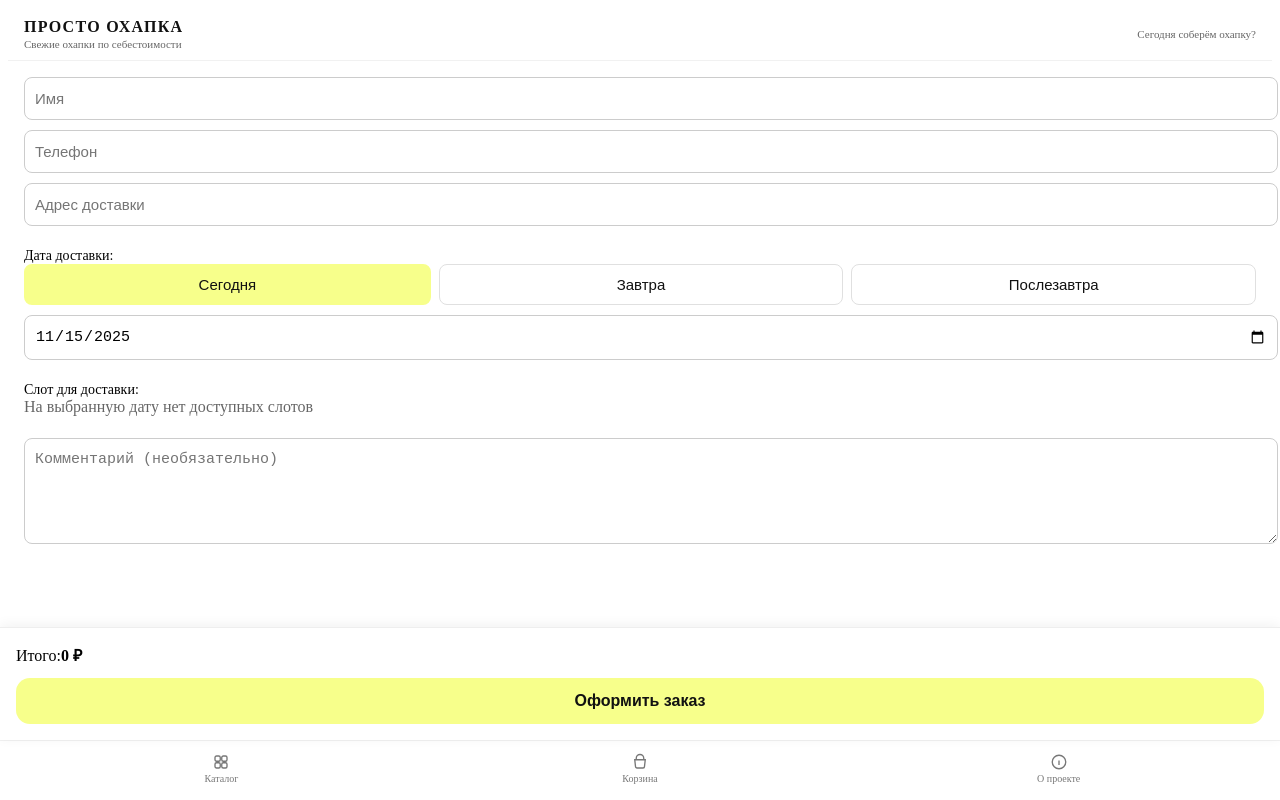
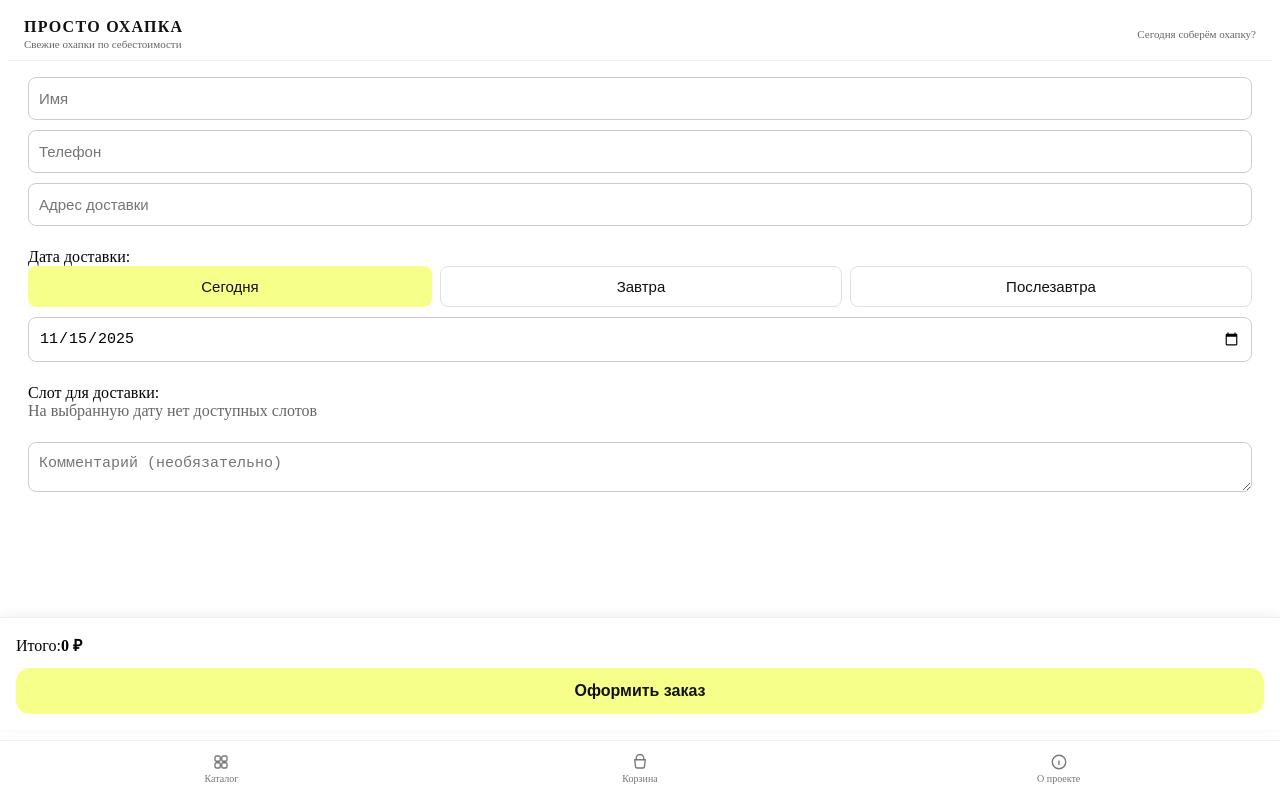
Before and after one commit to individd/ohapka-front-react, a React (Vite) app: page /checkout in a window 1280 px wide. Built offline with nearby package versions, Linux system fonts and the light colour scheme.

Commit message:
Новое оформление

```diff
--- a/src/pages/Checkout.jsx
+++ b/src/pages/Checkout.jsx
@@ -1,4 +1,3 @@
-
 import React, { useState, useEffect } from "react";
 import { useCart } from "../context/CartContext";
 import { useNavigate } from "react-router-dom";
@@ -56,6 +55,7 @@ export default function Checkout() {
 
   const [slots, setSlots] = useState([]);
   const [selectedSlot, setSelectedSlot] = useState(null);
+  const [isSubmitting, setIsSubmitting] = useState(false);
 
   // Фиксированные слоты
   const deliverySlots = [
@@ -109,14 +109,19 @@ export default function Checkout() {
     n.toLocaleString("ru-RU", { minimumFractionDigits: 0 });
 
   async function submitOrder() {
+    if (isSubmitting) return;
+    setIsSubmitting(true);
+
     // Защита от выбора прошедшей даты (например, если min обойти)
     if (date < today) {
       setDate(today);
       alert("Нельзя выбрать прошедшую дату доставки");
+      setIsSubmitting(false);
       return;
     }
     if (!name || !address || !date || !selectedSlot) {
       alert("Заполните все обязательные поля");
+      setIsSubmitting(false);
       return;
     }
 
@@ -130,6 +135,7 @@ export default function Checkout() {
 
     if (localPhone.length < 10) {
       alert("Введите корректный номер телефона");
+      setIsSubmitting(false);
       return;
     }
 
@@ -172,13 +178,22 @@ export default function Checkout() {
     } catch (e) {
       console.error(e);
       alert("Не удалось оформить заказ. Попробуйте позже.");
+    } finally {
+      setIsSubmitting(false);
     }
   }
 
   return (
-    <div style={{ paddingBottom: 130 }}>
-
-      <div style={{ padding: 16 }}>
+    <div
+      style={{
+        paddingLeft: "20px",
+        paddingRight: "20px",
+        paddingTop: "0px",
+        paddingBottom: "140px",
+        boxSizing: "border-box",
+      }}
+    >
+      <div style={{ paddingTop: 16 }}>
         {/* Имя */}
         <input
           type="text"
@@ -210,7 +225,7 @@ export default function Checkout() {
         />
 
         {/* Дата */}
-        <label style={{ fontSize: 14, marginTop: 12, display: "block" }}>
+        <label style={{ fontSize: 16, marginTop: 12, display: "block" }}>
           Дата доставки:
         </label>
         <div style={{ display: "flex", gap: 8, marginBottom: 10 }}>
@@ -280,7 +295,7 @@ export default function Checkout() {
         />
 
         {/* Слоты */}
-        <label style={{ fontSize: 14, marginTop: 12, display: "block" }}>
+        <label style={{ fontSize: 16, marginTop: 12, display: "block" }}>
           Слот для доставки:
         </label>
 
@@ -315,7 +330,7 @@ export default function Checkout() {
           placeholder="Комментарий (необязательно)"
           value={comment}
           onChange={(e) => setComment(e.target.value)}
-          style={{ ...inputStyle, height: 80, marginTop: 12 }}
+          style={{ ...inputStyle, height: 50, marginTop: 12 }}
         />
       </div>
 
@@ -326,8 +341,12 @@ export default function Checkout() {
           <b>{formatPrice(total)} ₽</b>
         </div>
 
-        <button className="checkout-button" onClick={submitOrder}>
-          Оформить заказ
+        <button
+          className="checkout-button"
+          onClick={submitOrder}
+          disabled={isSubmitting}
+        >
+          {isSubmitting ? "Принимаем заказ..." : "Оформить заказ"}
         </button>
       </div>
     </div>
@@ -336,6 +355,7 @@ export default function Checkout() {
 
 const inputStyle = {
   width: "100%",
+  boxSizing: "border-box",
   padding: "12px 10px",
   borderRadius: 8,
   border: "1px solid #ccc",
--- a/src/ui.css
+++ b/src/ui.css
@@ -376,7 +376,7 @@ body {
 /* Нижний фиксированный бар */
 .bottom-action-bar {
   position: fixed;
-  bottom: 60px;
+  bottom: 70px;
   left: 0;
   right: 0;
   padding: 16px;
```
